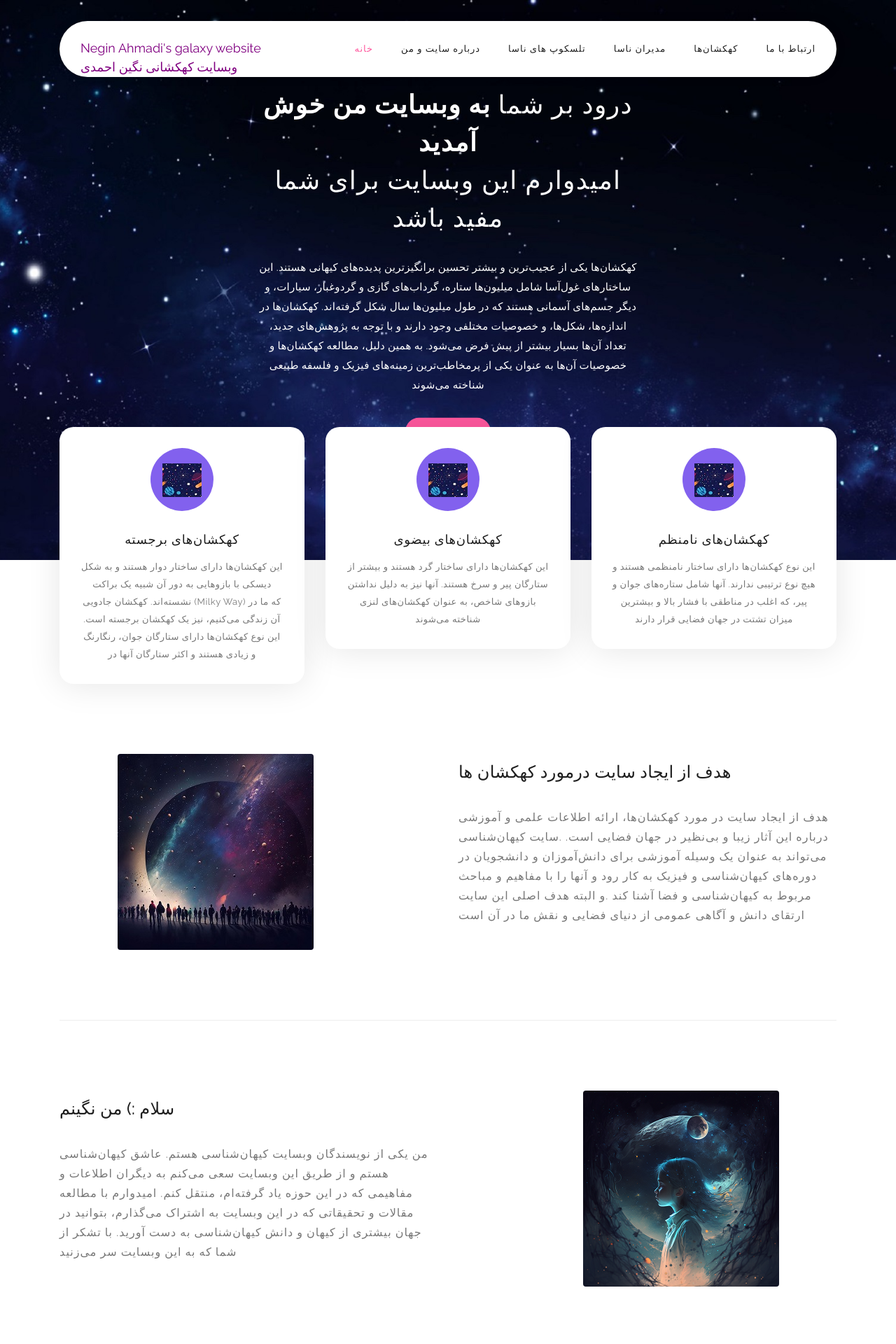
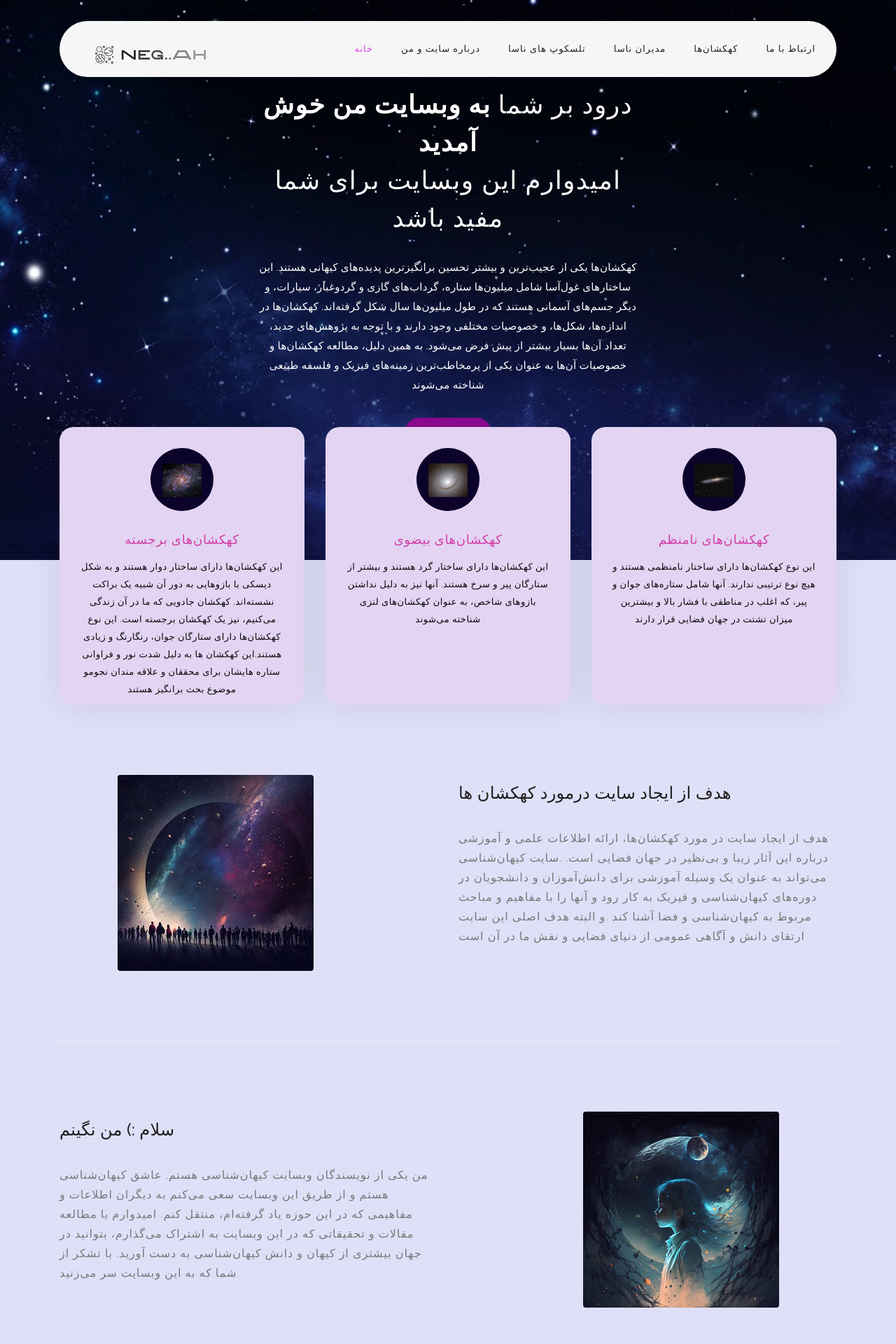
Before and after one commit to neg2004ah/landing-page-django-project, a Django app: template template/home/index.html in a window 1280 px wide. Shown: the top 1920 px of the page at 70% size. Run offline with Django 4.2, Linux system fonts and the light colour scheme; the template is opened without the code that fills it, so the values that code supplies are empty; grey boxes labelled with a size stand in for pictures from a placeholder-image service; parts of the project's set-up code (start-up, migrations or seed data) failed here and were passed over; some libraries are stand-ins or nearby versions.

Commit message:
making more beautiful
changing the color

```diff
--- a/static/assets/css/templatemo-softy-pinko.css
+++ b/static/assets/css/templatemo-softy-pinko.css
@@ -81,7 +81,7 @@ header, nav, section, article, aside, footer, hgroup {
 html, body {
   font-family: "Raleway", sans-serif;
   font-weight: 400;
-  background-color: #fff;
+  background-color: hsl(0, 54%, 37%);
   font-size: 16px;
   -ms-text-size-adjust: 100%;
   -webkit-font-smoothing: antialiased;
@@ -108,7 +108,7 @@ global styles
 */
 html,
 body {
-  background: #fff;
+  background: #dfe0f8;
   font-family: "Raleway", sans-serif;
 }
 
@@ -314,7 +314,7 @@ a.main-button-slider {
   font-size: 13px;
   border-radius: 20px;
   padding: 12px 20px;
-  background-color: #ff589e;
+  background-color: #8d0a92;
   text-transform: uppercase;
   color: #fff;
   letter-spacing: 0.25px;
@@ -390,7 +390,7 @@ header
   box-shadow: 0px 0px 15px rgba(0,0,0,0.1);
   border-radius: 40px;
   min-height: 80px;
-  background: #fff;
+  background: #f6f6f6;
 }
 
 .header-area .main-nav .logo {
@@ -560,7 +560,7 @@ header
 }
 
 .header-area.header-sticky .nav li a.active {
-  color: #ff589e;
+  color: #dd3fec;
 }
 
 @media (max-width: 1200px) {
@@ -753,7 +753,7 @@ features
 .features-small-item {
   cursor: pointer;
   display: block;
-  background: #FFFFFF;
+  background: #e3d4f3;
   box-shadow: 0 2px 48px 0 rgba(0, 0, 0, 0.10);
   -webkit-border-radius: 20px;
   -moz-border-radius: 20px;
@@ -783,7 +783,7 @@ features
   margin: auto;
   position: relative;
   margin-bottom: 30px;
-  background: #8261ee;
+  background: #0c032b;
   -webkit-border-radius: 50%;
   -moz-border-radius: 50%;
   border-radius: 50%;
@@ -797,7 +797,7 @@ features
 .features-small-item .features-title {
   font-weight: 500;
   font-size: 18px;
-  color: #1e1e1e;
+  color: #d23da8;
   letter-spacing: 0.7px;
   margin-bottom: 15px;
   position: relative;
@@ -807,11 +807,12 @@ features
 .features-small-item p {
   font-weight: 400;
   font-size: 13px;
-  color: #777;
+  color: #090808;
   letter-spacing: 0.5px;
   line-height: 25px;
   position: relative;
   z-index: 2;
+  height: 180px;
 }
 
 .features-small-item a {
--- a/template/home/index.html
+++ b/template/home/index.html
@@ -10,18 +10,18 @@
     <meta name="author" content="">
     <link href="https://fonts.googleapis.com/css?family=Raleway:100,300,400,500,700,900" rel="stylesheet">
 
-    <title>Softy Pinko - Bootstrap 4.0 Theme</title>
+    <title>Neg._.ah galaxy</title>
 <!--
 SOFTY PINKO
 https://templatemo.com/tm-535-softy-pinko
 -->
 
     <!-- Additional CSS Files -->
-    <link rel="stylesheet" type="text/css" href="{% static 'assets/css/bootstrap.min.css' %}">
+    <link rel="stylesheet" type="text/css" href="assets/css/bootstrap.min.css">
 
-    <link rel="stylesheet" type="text/css" href="{% static 'assets/css/font-awesome.css' %}">
+    <link rel="stylesheet" type="text/css" href="assets/css/font-awesome.css">
 
-    <link rel="stylesheet" href="{% static 'assets/css/templatemo-softy-pinko.css' %}">
+    <link rel="stylesheet" href="assets/css/templatemo-softy-pinko.css">
 
     </head>
 
@@ -44,13 +44,11 @@ https://templatemo.com/tm-535-softy-pinko
             <div class="row">
                 <div class="col-12">
                     <nav class="main-nav">
-                        <!-- ***** Logo Start ***** -->
-                        <a href="#" class="logo">
+                       <!-- ***** Logo Start ***** -->
+                       <a href="#" class="logo">
+                        <img src="assets/images/logo.png" />
+                    </a>
 
-                            <li><font size = "4.5"><font color = "#800080">Negin Ahmadi's galaxy website</h40></li></font></font>
-                            <li><font size = "4"><font color = "#800080">وبسایت کهکشانی نگین احمدی</h40></li></font></font>
-
-                        </a>
                         <!-- ***** Logo End ***** -->
                         <!-- ***** Menu Start ***** -->
                         <ul class="nav">
@@ -104,12 +102,12 @@ https://templatemo.com/tm-535-softy-pinko
                         <div class="col-lg-4 col-md-6 col-sm-6 col-12" data-scroll-reveal="enter bottom move 50px over 0.6s after 0.2s">
                             <div class="features-small-item">
                                 <div class="icon">
-                                    <i><img src="{% static 'assets/images/featured-item-01.png' %}" alt=""></i>
+                                    <i><img src="assets/images/featured-item-01-g.png" alt=""></i>
                                 </div>
                                 <h5 class="features-title">کهکشان‌های برجسته </h5>
                                 <p>این کهکشان‌ها دارای ساختار دوار هستند و به شکل دیسکی با بازوهایی به دور آن شبیه یک براکت نشسته‌اند. کهکشان جادویی
-                                    (Milky Way) که ما در آن زندگی می‌کنیم، نیز یک کهکشان برجسته است.
-                                     این نوع کهکشان‌ها دارای ستارگان جوان، رنگارنگ و زیادی هستند و اکثر ستارگان آنها در </p>
+                                     که ما در آن زندگی می‌کنیم، نیز یک کهکشان برجسته است.
+                                     این نوع کهکشان‌ها دارای ستارگان جوان، رنگارنگ و زیادی هستند.این کهکشان ها به دلیل شدت نور و فراوانی ستاره هایشان برای محققان و علاقه مندان نجومو موضوع بحث برانگیز هستند</p>
                             </div>
                         </div>
                         <!-- ***** Features Small Item End ***** -->
@@ -118,7 +116,7 @@ https://templatemo.com/tm-535-softy-pinko
                         <div class="col-lg-4 col-md-6 col-sm-6 col-12" data-scroll-reveal="enter bottom move 50px over 0.6s after 0.4s">
                             <div class="features-small-item">
                                 <div class="icon">
-                                    <i><img src="{% static 'assets/images/featured-item-01.png' %}" alt=""></i>
+                                    <i><img src="assets/images/featured-item-01-g2.png" alt=""></i>
                                 </div>
                                 <h5 class="features-title">کهکشان‌های بیضوی</h5>
                                 <p>این کهکشان‌ها دارای ساختار گرد هستند و بیشتر از ستارگان پیر و سرخ هستند.
@@ -131,7 +129,7 @@ https://templatemo.com/tm-535-softy-pinko
                         <div class="col-lg-4 col-md-6 col-sm-6 col-12" data-scroll-reveal="enter bottom move 50px over 0.6s after 0.6s">
                             <div class="features-small-item">
                                 <div class="icon">
-                                    <i><img src="{% static 'assets/images/featured-item-01.png' %}" alt=""></i>
+                                    <i><img src="assets/images/featured-item-01-g3.png" alt=""></i>
                                 </div>
                                 <h5 class="features-title">کهکشان‌های نامنظم</h5>
                                 <p>این نوع کهکشان‌ها دارای ساختار نامنظمی هستند و هیچ نوع ترتیبی ندارند.
@@ -299,13 +297,13 @@ https://templatemo.com/tm-535-softy-pinko
                 <div class="col-lg-4 col-md-6 col-sm-12">
                     <div class="team-item">
                         <div class="team-content">
-                            <i><img src="{% static 'assets/images/testimonial-icon.png' %}" alt=""></i>
-                            <p>او معاون مدیر عامل ناسا است و پیش از آن در شرکت فضایی خدمت می کرد. وی تجربه بسیاری در زمینه پروژه‌های فضایی دارد</p>
+                            <i><img src="assets/images/testimonial-icon.png" alt=""></i>
+                            <p>وی در ۱۲ ژوئیه ۲۰۱۸ توسط رئیس‌جمهور دونالد ترامپ نامزد دریافت این مقام شد و در ۱۱ اکتبر ۲۰۱۸ به تأیید رسید. در زمان نامزدی، مورهارد به دلیل کمبود تجربه در فناوری فضایی مورد توجه قرار گرفته بود، اما با توجه به ارتباطاتی که داشت، به‌طور بالقوه برای سازمان مفید توصیف شد.</p>
                             <div class="user-image">
-                                <img src="http://placehold.it/60x60" alt="">
+                                <img src="assets/images/jame.png">
                             </div>
                             <div class="team-info">
-                                <h3 class="user-name">جیم برایدنشتاین</h3>
+                                <h3 class="user-name">جیمز مورهارد </h3>
                                 <span>معاون مدیر عامل</span>
                             </div>
                         </div>
@@ -317,13 +315,13 @@ https://templatemo.com/tm-535-softy-pinko
                 <div class="col-lg-4 col-md-6 col-sm-12">
                     <div class="team-item">
                         <div class="team-content">
-                            <i><img src="{% static 'assets/images/testimonial-icon.png' %}" alt=""></i>
-                            <p> او مدیر ارشد ماموریت‌های فضایی ناسا است. قبلاً به عنوان دانشمند سیاره‌شناس و مدیر ماموریت‌های فضایی ناسا خدمت می کرد</p>
+                            <i><img src="assets/images/testimonial-icon.png" alt=""></i>
+                            <p> دکتر «سواتی موهان» ، مدیر عملیات راهنمایی و کنترل مأموریت مریخ ۲۰۲۰ ناسا، یا به عبارت دیگر، مسئول اطمینان از قرارگیری فضاپیمای حمل کننده استقامت در مسیر صحیح است</p>
                             <div class="user-image">
-                                <img src="http://placehold.it/60x60" alt="">
+                                <img src="assets/images/sowan.png" alt="">
                             </div>
                             <div class="team-info">
-                                <h3 class="user-name">پل هرتسفلد</h3>
+                                <h3 class="user-name">سواتی موهان</h3>
                                 <span> مدیر ارشد ماموریت‌های فضایی</span>
                             </div>
                         </div>
```
Also changed, not shown: other parts of static/assets/css/templatemo-softy-pinko.css (+32 -27 lines), other parts of template/home/index.html (+21 -21 lines), static/assets/images/Jame.png (added), static/assets/images/featured-item-01-g.png (added), static/assets/images/featured-item-01-g2.png (added), static/assets/images/featured-item-01-g3.png (added), static/assets/images/logo.png, static/assets/images/nelson.png (added), static/assets/images/sowan.png (added).
